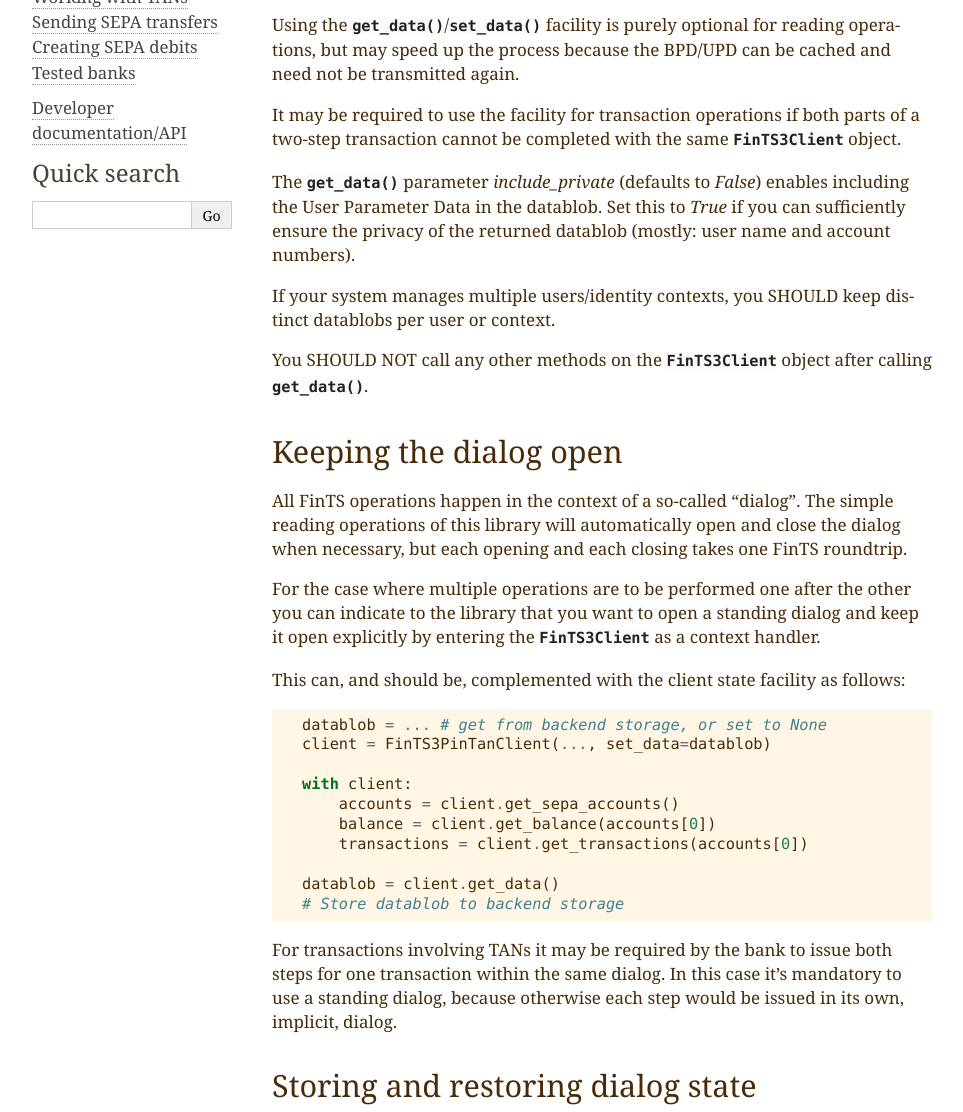
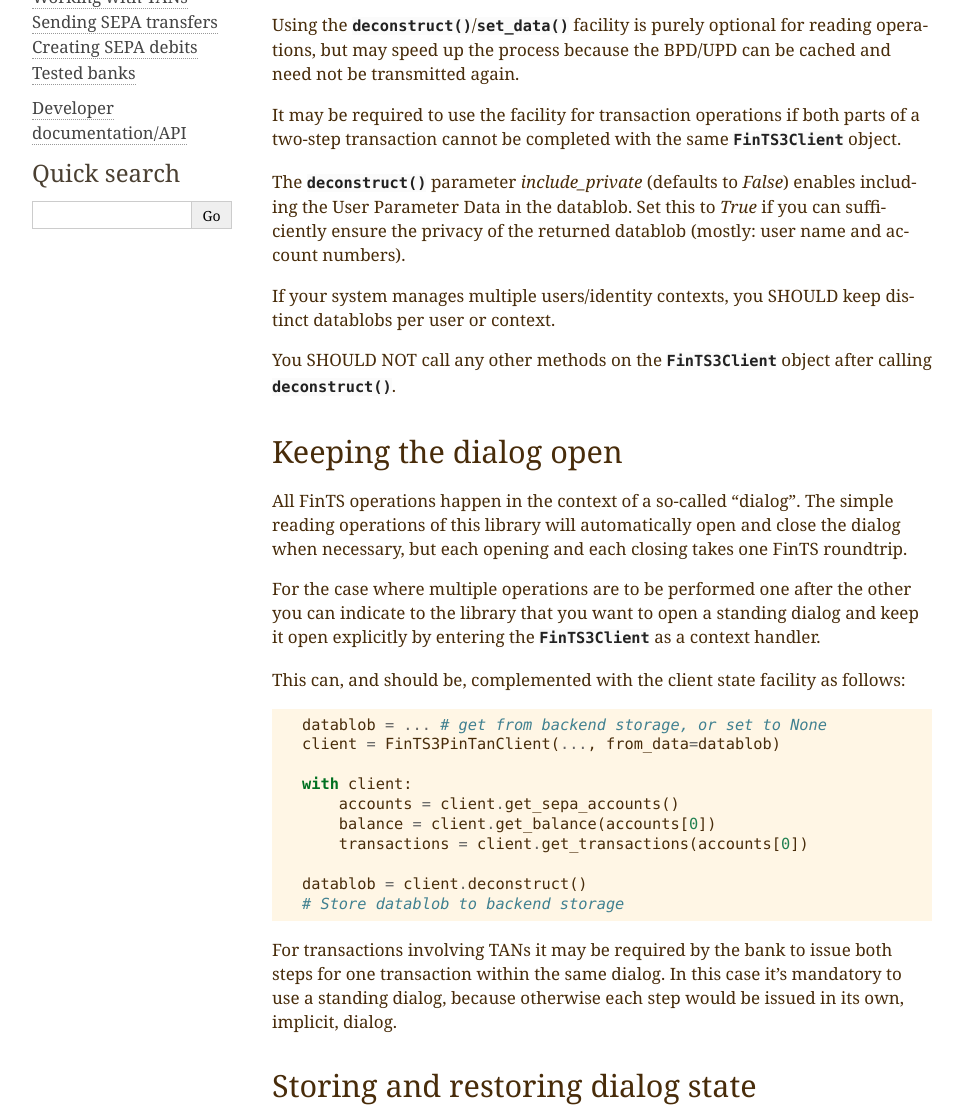
Before and after one commit to raphaelm/python-fints, a Sphinx documentation site: the page built from docs/client.rst, in a window 1280 px wide, cut to the strip 475-1587 px from the top of the page. Shown: the whole strip, without its empty margins (148-1111 px from the left). Built offline with Sphinx 7.4.7, drawn with Linux system fonts in a browser that asks for light colours.

Commit message:
Rename get_data/set_data to deconstruct/from_data

```diff
--- a/docs/client.rst
+++ b/docs/client.rst
@@ -14,18 +14,18 @@ across invocations. This includes
  * The User Parameter Data (UPD) with information about the user account and allowed actions
 
 .. autoclass:: fints.client.FinTS3Client
-   :members: __init__, get_data, set_data
+   :members: __init__, deconstruct, set_data
    :noindex:
    :undoc-members:
 
-Using the :func:`~fints.client.FinTS3Client.get_data`/:func:`~fints.client.FinTS3Client.set_data`
+Using the :func:`~fints.client.FinTS3Client.deconstruct`/:func:`~fints.client.FinTS3Client.set_data`
 facility is purely optional for reading operations, but may speed up the process because the BPD/UPD
 can be cached and need not be transmitted again.
 
 It may be required to use the facility for transaction operations if both parts of a two-step transaction
 cannot be completed with the same :class:`~fints.client.FinTS3Client` object.
 
-The :func:`~fints.client.FinTS3Client.get_data` parameter `include_private` (defaults to `False`) enables
+The :func:`~fints.client.FinTS3Client.deconstruct` parameter `include_private` (defaults to `False`) enables
 including the User Parameter Data in the datablob. Set this to `True` if you can sufficiently ensure the
 privacy of the returned datablob (mostly: user name and account numbers).
 
@@ -33,7 +33,7 @@ If your system manages multiple users/identity contexts, you SHOULD keep distinc
 user or context.
 
 You SHOULD NOT call any other methods on the :class:`~fints.client.FinTS3Client` object
-after calling :func:`~fints.client.FinTS3Client.get_data`.
+after calling :func:`~fints.client.FinTS3Client.deconstruct`.
 
 
 Keeping the dialog open
@@ -52,14 +52,14 @@ This can, and should be, complemented with the client state facility as follows:
 .. code-block:: python
 
     datablob = ... # get from backend storage, or set to None
-    client = FinTS3PinTanClient(..., set_data=datablob)
+    client = FinTS3PinTanClient(..., from_data=datablob)
 
     with client:
         accounts = client.get_sepa_accounts()
         balance = client.get_balance(accounts[0])
         transactions = client.get_transactions(accounts[0])
 
-    datablob = client.get_data()
+    datablob = client.deconstruct()
     # Store datablob to backend storage
 
 For transactions involving TANs it may be required by the bank to issue both steps for one transaction
--- a/docs/tans.rst
+++ b/docs/tans.rst
@@ -135,7 +135,7 @@ You SHOULD use this facility together with the client and dialog state restorati
         response = client.sepa_transfer(...)
 
         dialog_data = client.pause_dialog()
-    client_data = client.get_data()
+    client_data = client.deconstruct()
     tan_data = response.get_data()
 
 .. code-block:: python
@@ -149,7 +149,7 @@ You SHOULD use this facility together with the client and dialog state restorati
    :caption: Third step
 
     tan_request = NeedRetryResponse.from_data(tan_data)
-    client = FinTS3PinTanClient(..., set_data=client_data)
+    client = FinTS3PinTanClient(..., from_data=client_data)
     with client.resume_dialog(dialog_data):
         response = client.send_tan(tan_request, tan)
 
```
Also changed, not shown: 2 other files.
